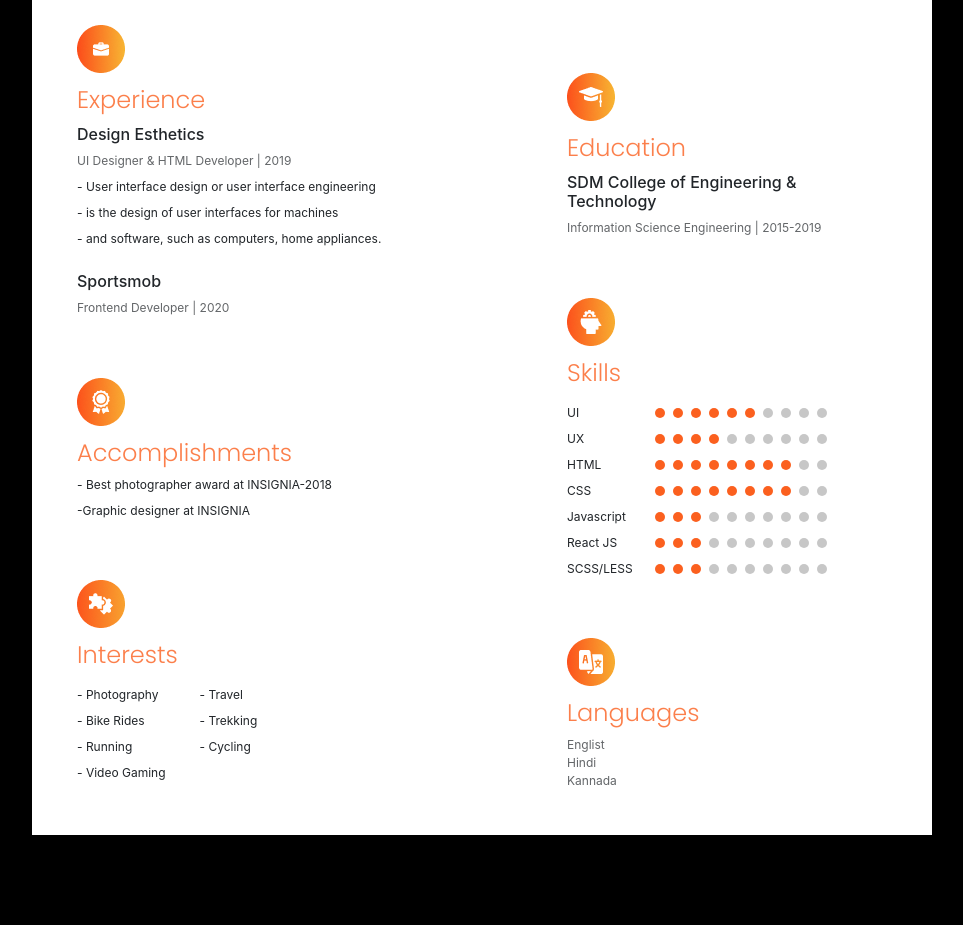
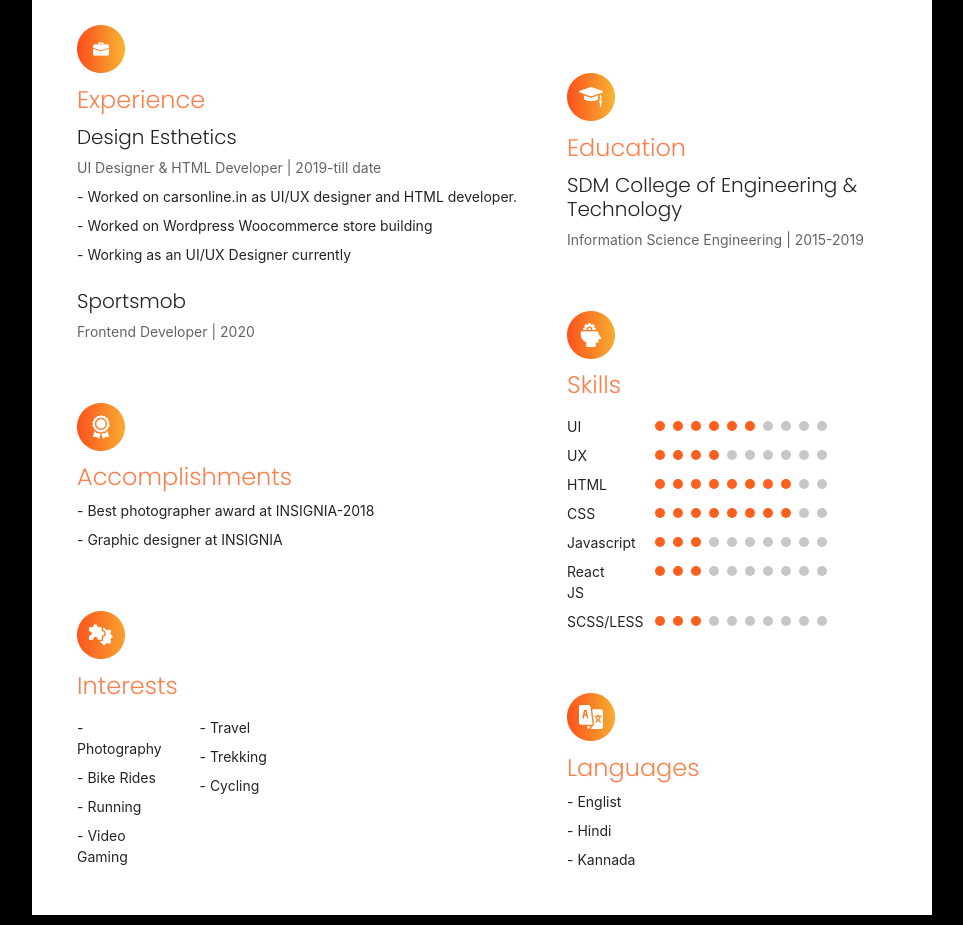
Before and after one commit to suyogmugda/Resume, a plain HTML site: page index.html in a window 1280 px wide. Shown: the part 340-1265 px from the top of the page, without its empty margins (158-1121 px from the left). Before the commit the page ends 1185 px from the top, so only its background shows below. Drawn offline with nearby package versions, Linux system fonts and the light colour scheme.

Commit message:
update: links

```diff
--- a/css/styles.css
+++ b/css/styles.css
@@ -71,15 +71,16 @@ p{
   color: #FB601F;
   opacity: 0.8;
 }
-.content-section h6 {
+.content-section h5 {
   margin-top: 10px;
+  font-family: poppins-light;
 }
 .content-section .low-opacity {
   opacity: 0.7;
-  font-size: 12px;
+  font-size: 14px;
 }
 .content-section .text-content {
-  font-size: 12px;
+  font-size: 14px;
   margin-top: 0.5rem;
 }
 .dots {
--- a/index.html
+++ b/index.html
@@ -25,8 +25,8 @@
             <p>suyogmugda1996@gmail.com  |  +91 88841 77451</p>
           </div>
           <div class="col-md-6 text-right">
-              <a class="mr-1" href="#"><img src="/icons/linkedin.png" alt="linkedin"></a>
-              <a href="#"><img src="/icons/github.png" alt="github"></a>
+              <a class="mr-1" href="https://www.linkedin.com/in/suyog-mugda-196731161/" target="_blank"><img src="/icons/linkedin.png" alt="linkedin"></a>
+              <a href="https://github.com/suyogmugda" target="_blank"><img src="/icons/github.png" alt="github"></a>
           </div>
         </div>
       </div>
@@ -37,20 +37,20 @@
             <div class="content-section">
               <img src="/icons/experience.png" alt="experience">
               <h4>Experience</h4>
-              <h6>Design Esthetics</h6>
-              <p class="low-opacity">UI Designer & HTML Developer  |  2019</p>
-              <p class="text-content">- User interface design or user interface engineering </p>
-              <p class="text-content">- is the design of user interfaces for machines </p>
-              <p class="text-content">- and software, such as computers, home appliances.</p>
+              <h5>Design Esthetics</h5>
+              <p class="low-opacity">UI Designer & HTML Developer  |  2019-till date</p>
+              <p class="text-content">- Worked on carsonline.in as UI/UX designer and HTML developer. </p>
+              <p class="text-content">- Worked on Wordpress Woocommerce store building </p>
+              <p class="text-content">- Working as an UI/UX Designer currently</p>
 
-              <h6 class="mt-4">Sportsmob</h6>
+              <h5 class="mt-4">Sportsmob</h5>
               <p class="low-opacity">Frontend Developer  |  2020</p>
             </div>
             <div class="content-section mt-5">
               <img src="/icons/accomplishments.png" alt="accomplishments">
               <h4>Accomplishments</h4>
               <p class="text-content">- Best photographer award at INSIGNIA-2018</p>
-              <p class="text-content">-Graphic designer at INSIGNIA</p>
+              <p class="text-content">- Graphic designer at INSIGNIA</p>
             </div>
             <div class="content-section mt-5">
               <img src="/icons/interests.png" alt="interests">
@@ -75,8 +75,8 @@
             <div class="content-section mt-5">
               <img src="/icons/education.png" alt="education">
               <h4>Education</h4>
-              <h6 class="">SDM College of Engineering &
-                Technology</h6>
+              <h5 class="">SDM College of Engineering &
+                Technology</h5>
               <p class="low-opacity">Information Science Engineering | 2015-2019</p>
             </div>
             <div class="content-section mt-5">
@@ -219,9 +219,9 @@
             <div class="content-section mt-5">
               <img src="/icons/languages.png" alt="languages">
               <h4>Languages</h4>
-              <p class="low-opacity">Englist</p>
-              <p class="low-opacity">Hindi</p>
-              <p class="low-opacity">Kannada</p>
+              <p class="text-content">- Englist</p>
+              <p class="text-content">- Hindi</p>
+              <p class="text-content">- Kannada</p>
             </div>
           </div>
         </div>
```
